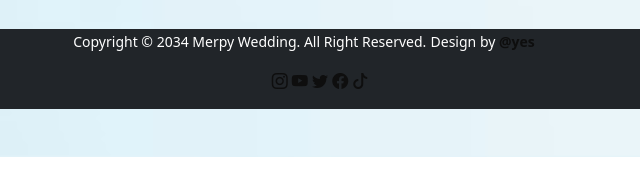
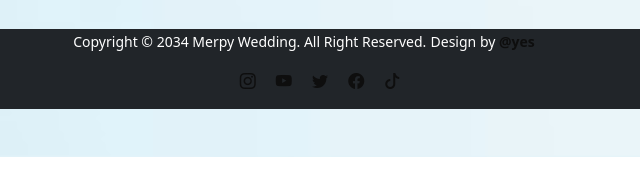
Before and after one commit to TristanAuila/WebWeddingInvitation, a plain HTML site: page index.html in a window 1280 px wide. Shown: the part 4949-5144 px from the top of the page, 336-976 px from the left. Drawn offline with nearby package versions, Linux system fonts and the light colour scheme; a script that the page names is missing.

Commit message:
Update style.css

```diff
--- a/style.css
+++ b/style.css
@@ -315,6 +315,7 @@ footer a:hover{
 footer li{
     list-style: none;
     display: inline;
+  margin: 0.5Rem;
 
 }
 
```
